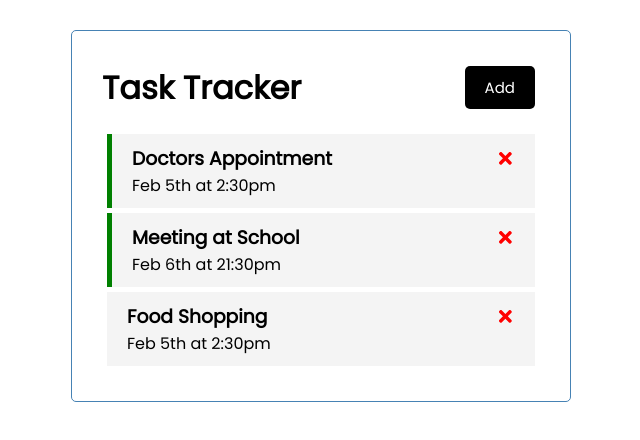
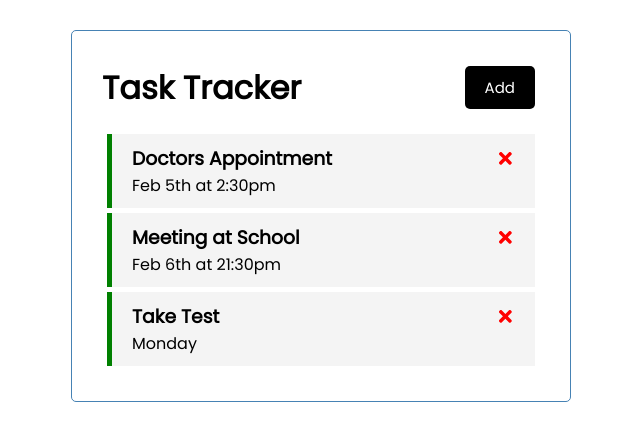
Before and after one commit to mostafabander/React-Task-Tracker, a React (Create React App) app in the folder react-task-tracker/: page / in a window 1280 px wide. Shown: the top 440 px of the page, without its empty margins (319-959 px from the left). Built offline with nearby package versions, Linux system fonts and the light colour scheme; data requests are answered from the project's data file.

Commit message:
added functions to allow for changes to persist using db

```diff
--- a/react-task-tracker/src/App.js
+++ b/react-task-tracker/src/App.js
@@ -1,55 +1,94 @@
 import Header from "./components/Header";
 import Tasks from "./components/Tasks";
-import { useState } from "react";
+import { useState, useEffect } from "react";
 import AddTask from "./components/AddTask";
 
 const App = () => {
   const [showAddTask, setShowAddTask] = useState(false);
-  const [tasks, setTasks] = useState([
-    {
-      id: 1,
-      text: "Doctors Appointment",
-      day: "Feb 5th at 2:30pm",
-      reminder: true,
-    },
-    {
-      id: 2,
-      text: "Meeting at School",
-      day: "Feb 6th at 21:30pm",
-      reminder: true,
-    },
-    {
-      id: 3,
-      text: "Food Shopping",
-      day: "Feb 5th at 2:30pm",
-      reminder: false,
-    },
-  ]);
+  const [tasks, setTasks] = useState([]);
+
+  useEffect(() => {
+    const getTasks = async () => {
+      const tasksFromServer = await fetchTasks();
+      setTasks(tasksFromServer);
+    };
+
+    getTasks();
+  }, []);
+
+  // Fetch tasks
+  const fetchTasks = async () => {
+    const res = await fetch("http://localhost:5000/tasks");
+    const data = await res.json();
+
+    return data;
+  };
+
+  // Fetch task
+  const fetchTask = async (id) => {
+    const res = await fetch(`http://localhost:5000/tasks/${id}`);
+    const data = await res.json();
+
+    return data;
+  };
 
   // Add task
-  const addTask = (task) => {
-    const id = Math.floor(Math.random() * 10000) + 1;
-    const newTask = { id, ...task };
-    setTasks([...tasks, newTask]);
+  const addTask = async (task) => {
+    const res = await fetch("http://localhost:5000/tasks", {
+      method: "POST",
+      headers: {
+        "Content-type": "application/json",
+      },
+      body: JSON.stringify(task),
+    });
+
+    const data = await res.json();
+
+    setTasks([...tasks, data]);
+
+    // Code for creating unique id's, if needed
+    // const id = Math.floor(Math.random() * 10000) + 1;
+    // const newTask = { id, ...task };
+    // setTasks([...tasks, newTask]);
   };
 
   // Delete task
-  const deleteTask = (id) => {
+  const deleteTask = async (id) => {
+    await fetch(`http://localhost:5000/tasks/${id}`, {
+      method: "DELETE",
+    });
+
     setTasks(tasks.filter((task) => task.id !== id));
   };
 
   // Toggle reminder
-  const toggleReminder = (id) => {
+  const toggleReminder = async (id) => {
+    const taskToToggle = await fetchTask(id);
+    const updTask = { ...taskToToggle, reminder: !taskToToggle.reminder };
+
+    const res = await fetch(`http://localhost:5000/tasks/${id}`, {
+      method: "PUT",
+      headers: {
+        "Content-type": "application/json",
+      },
+      body: JSON.stringify(updTask),
+    });
+
+    const data = await res.json();
+
     setTasks(
       tasks.map((task) =>
-        task.id === id ? { ...task, reminder: !task.reminder } : task
+        task.id === id ? { ...task, reminder: data.reminder } : task
       )
     );
   };
 
   return (
     <div className="container">
-      <Header onAdd={() => setShowAddTask(!showAddTask)} showAdd={showAddTask} />
+      <Header
+        onAdd={() => setShowAddTask(!showAddTask)}
+        showAdd={showAddTask}
+      />
       {showAddTask && <AddTask onAdd={addTask} />}
       {tasks.length > 0 ? (
         <Tasks tasks={tasks} onDelete={deleteTask} onToggle={toggleReminder} />
--- a/react-task-tracker/src/components/Task.js
+++ b/react-task-tracker/src/components/Task.js
@@ -2,7 +2,7 @@
 
 const Task = ({ task, onDelete, onToggle }) => {
   return (
-    <div className={`task ${task.reminder ? 'reminder' : ''}`} onDoubleClick={() => onToggle(task.id)}>
+    <div className={`task ${task.reminder && 'reminder'}`} onDoubleClick={() => onToggle(task.id)}>
       <h3>
         {task.text}{" "}
         <FaTimes
```
